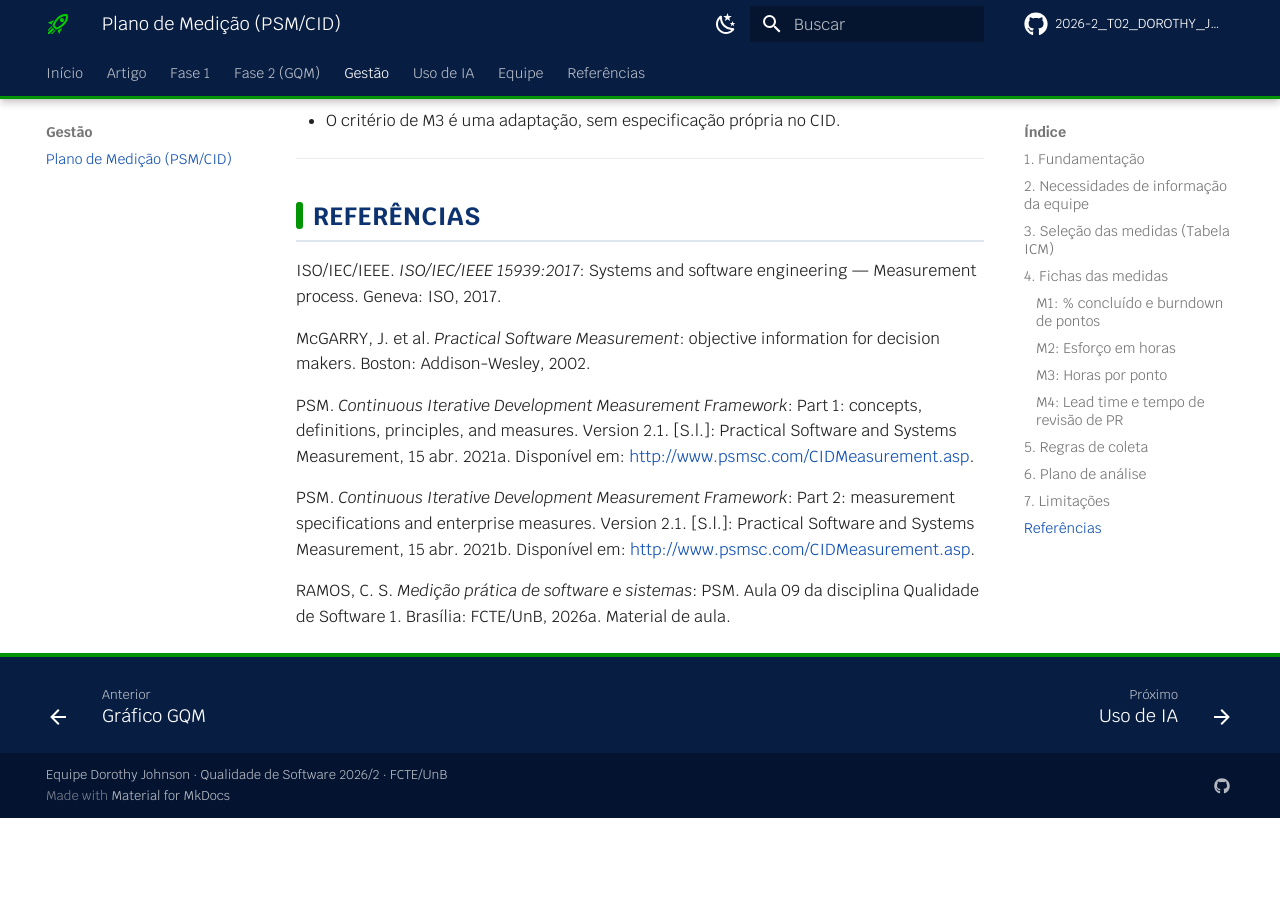
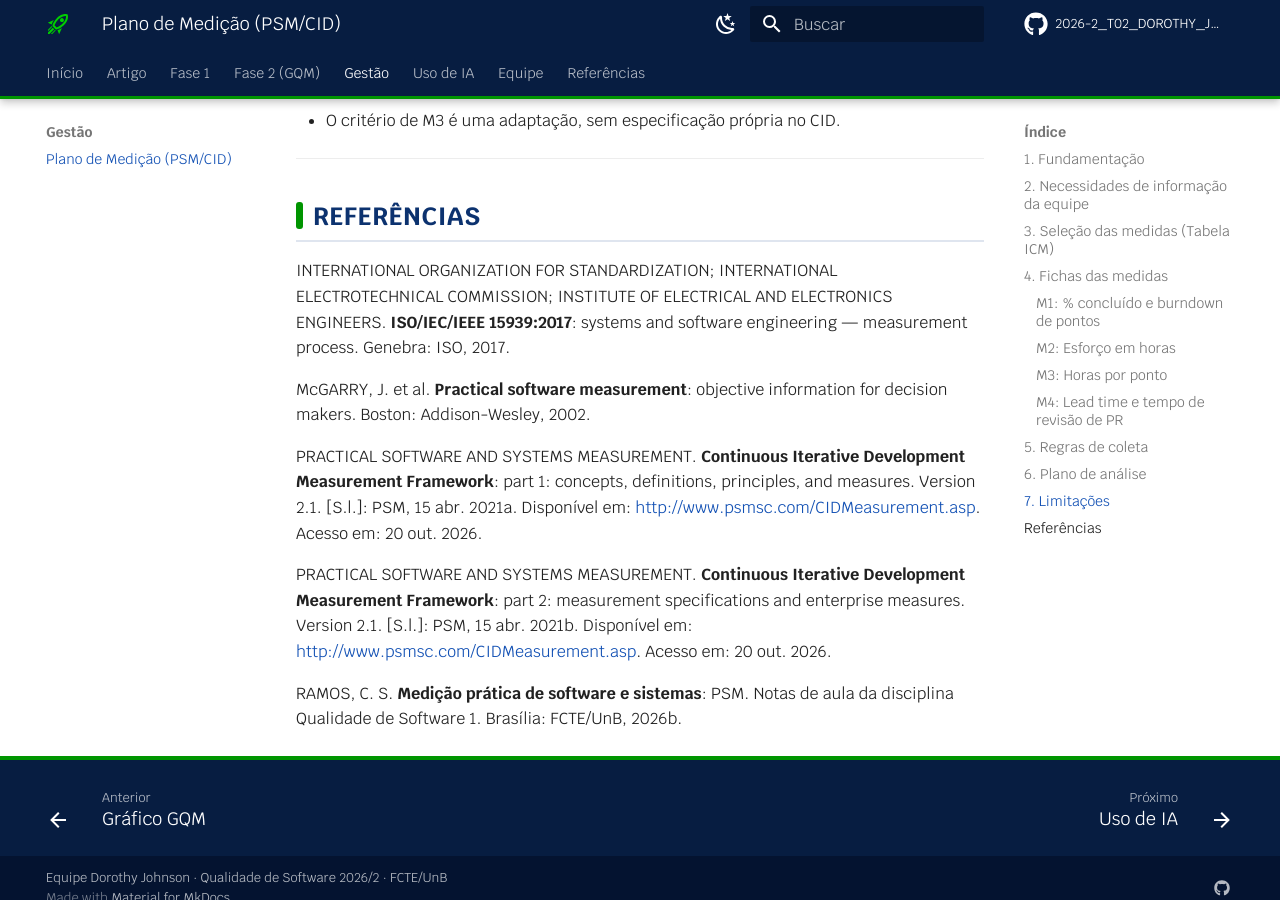
Before and after one commit to FCTE-Qualidade-de-Software-1/2026-2_T02_DOROTHY_JOHSON, an MkDocs documentation site: the page built from docs/gestao/plano-medicao.md, in a window 1280 px wide and 900 px high, scrolled down 7904 px. Built offline with MkDocs 1.6.1 and Material for MkDocs 9.7.7, drawn with Linux system fonts in a browser that asks for light colours; comment, search, counter and statistics services are not loaded; before the commit the page ends 8722 px from its top, so only the background shows below that; some of the changed text lies outside the part shown.

Commit message:
docs: uniformiza as referências com o padrão da lista principal
Junta as referências numa lista única em ordem alfabética, no formato já
usado em referencias.md, e distingue as obras do mesmo autor e ano:
Aula 08 = 2026a, Aula 09 = 2026b, Aula A07 = 2026c; ISO/IEC 25010:2011 =
2011a e ISO/IEC WD 25023 = 2011b.

````diff
--- a/docs/gestao/plano-medicao.md
+++ b/docs/gestao/plano-medicao.md
@@ -20,7 +20,7 @@
 O PSM é uma abordagem de medição **dirigida por necessidades de informação**: mede-se para
 apoiar decisões de gestão, e não por medir. Ele se apoia em dois modelos complementares: o
 **modelo de informação**, que organiza as medidas até a resposta à necessidade de informação, e
-o **modelo de processo**, que descreve as atividades de medição (RAMOS, 2026a; McGARRY et al., 2002).
+o **modelo de processo**, que descreve as atividades de medição (RAMOS, 2026b; McGARRY et al., 2002).
 
 O modelo de informação, também adotado pela norma ISO/IEC/IEEE 15939 (ISO/IEC/IEEE, 2017), encadeia os elementos abaixo:
 
@@ -33,7 +33,7 @@
     I -->|interpretação| N[Produto de informação para a necessidade de informação]
 ```
 
-*Figura 1: Modelo de informação do PSM. Fonte: adaptado de Ramos (2026a) e McGarry et al. (2002).*
+*Figura 1: Modelo de informação do PSM. Fonte: adaptado de Ramos (2026b) e McGarry et al. (2002).*
 
 O **CID Measurement Framework** é a versão do PSM para desenvolvimento contínuo e iterativo.
 A Parte 1 (PSM, 2021a) traz a **Tabela ICM** (*Information Category – Measurable Concept – Measures*), usada
@@ -62,7 +62,7 @@
 | Recursos e Custos | 9 | *Financial Performance* (Estimation Accuracy) | M3: horas por ponto | NI3 |
 | Desempenho dos Processos | 30 e 32 | *Process Efficiency – Speed* | M4: lead time e tempo de revisão de PR | NI4 |
 
-As medidas foram escolhidas pelos critérios de seleção de medidas apresentados por Ramos (2026a): relevância para as necessidades de
+As medidas foram escolhidas pelos critérios de seleção de medidas apresentados por Ramos (2026b): relevância para as necessidades de
 informação, viabilidade e baixo custo de coleta (os dados já existem no GitHub, exceto as horas)
 e baixo grau de intrusão nas tarefas da equipe.
 
@@ -191,12 +191,12 @@
 
 ## Referências
 
-ISO/IEC/IEEE. *ISO/IEC/IEEE 15939:2017*: Systems and software engineering — Measurement process. Geneva: ISO, 2017.
+INTERNATIONAL ORGANIZATION FOR STANDARDIZATION; INTERNATIONAL ELECTROTECHNICAL COMMISSION; INSTITUTE OF ELECTRICAL AND ELECTRONICS ENGINEERS. **ISO/IEC/IEEE 15939:2017**: systems and software engineering — measurement process. Genebra: ISO, 2017.
 
-McGARRY, J. et al. *Practical Software Measurement*: objective information for decision makers. Boston: Addison-Wesley, 2002.
+McGARRY, J. et al. **Practical software measurement**: objective information for decision makers. Boston: Addison-Wesley, 2002.
 
-PSM. *Continuous Iterative Development Measurement Framework*: Part 1: concepts, definitions, principles, and measures. Version 2.1. [S.l.]: Practical Software and Systems Measurement, 15 abr. 2021a. Disponível em: <http://www.psmsc.com/CIDMeasurement.asp>.
+PRACTICAL SOFTWARE AND SYSTEMS MEASUREMENT. **Continuous Iterative Development Measurement Framework**: part 1: concepts, definitions, principles, and measures. Version 2.1. [S.l.]: PSM, 15 abr. 2021a. Disponível em: <http://www.psmsc.com/CIDMeasurement.asp>. Acesso em: 20 out. 2026.
 
-PSM. *Continuous Iterative Development Measurement Framework*: Part 2: measurement specifications and enterprise measures. Version 2.1. [S.l.]: Practical Software and Systems Measurement, 15 abr. 2021b. Disponível em: <http://www.psmsc.com/CIDMeasurement.asp>.
+PRACTICAL SOFTWARE AND SYSTEMS MEASUREMENT. **Continuous Iterative Development Measurement Framework**: part 2: measurement specifications and enterprise measures. Version 2.1. [S.l.]: PSM, 15 abr. 2021b. Disponível em: <http://www.psmsc.com/CIDMeasurement.asp>. Acesso em: 20 out. 2026.
 
-RAMOS, C. S. *Medição prática de software e sistemas*: PSM. Aula 09 da disciplina Qualidade de Software 1. Brasília: FCTE/UnB, 2026a. Material de aula.
+RAMOS, C. S. **Medição prática de software e sistemas**: PSM. Notas de aula da disciplina Qualidade de Software 1. Brasília: FCTE/UnB, 2026b.
````
Also changed, not shown: docs/referencias.md (+12 -14 lines).
